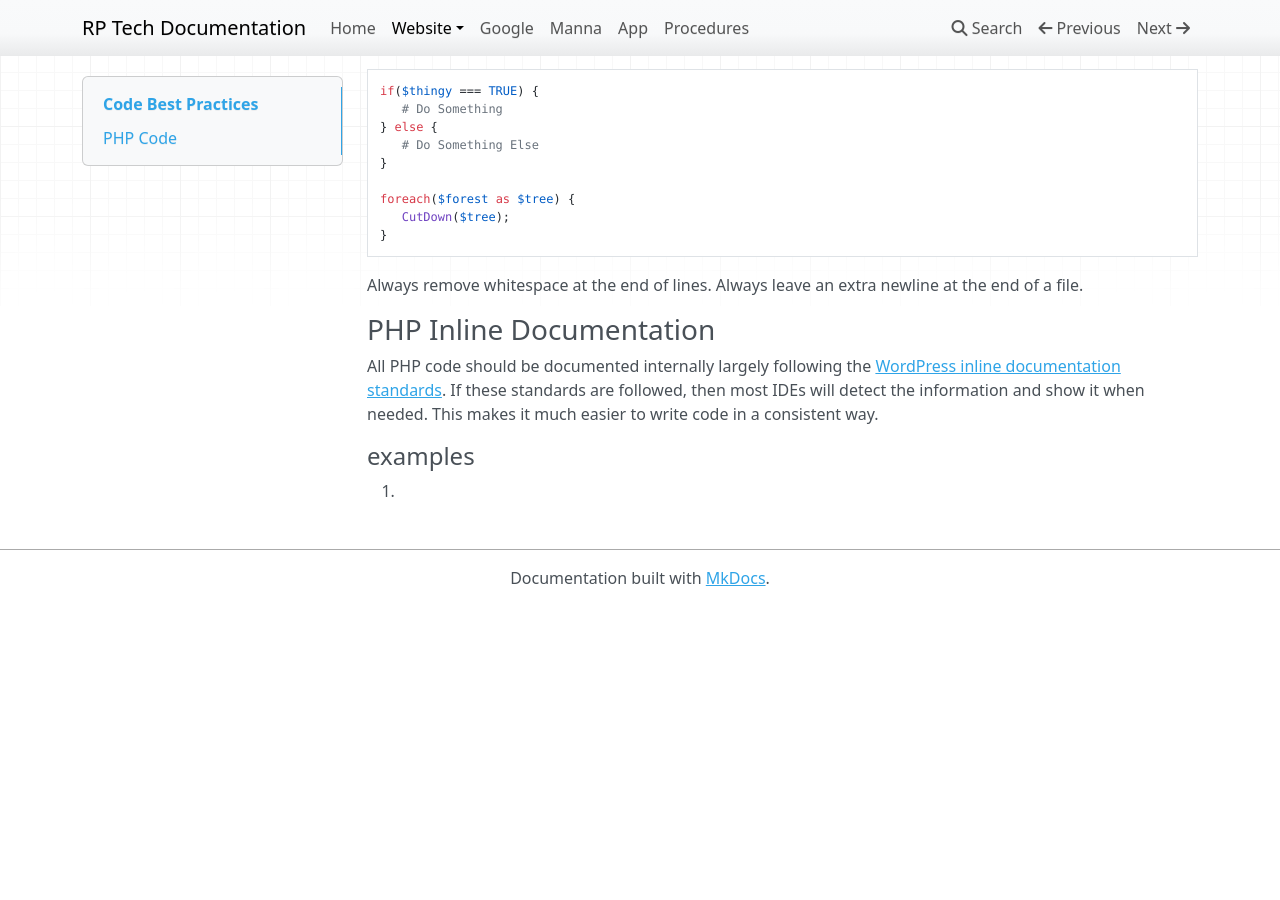
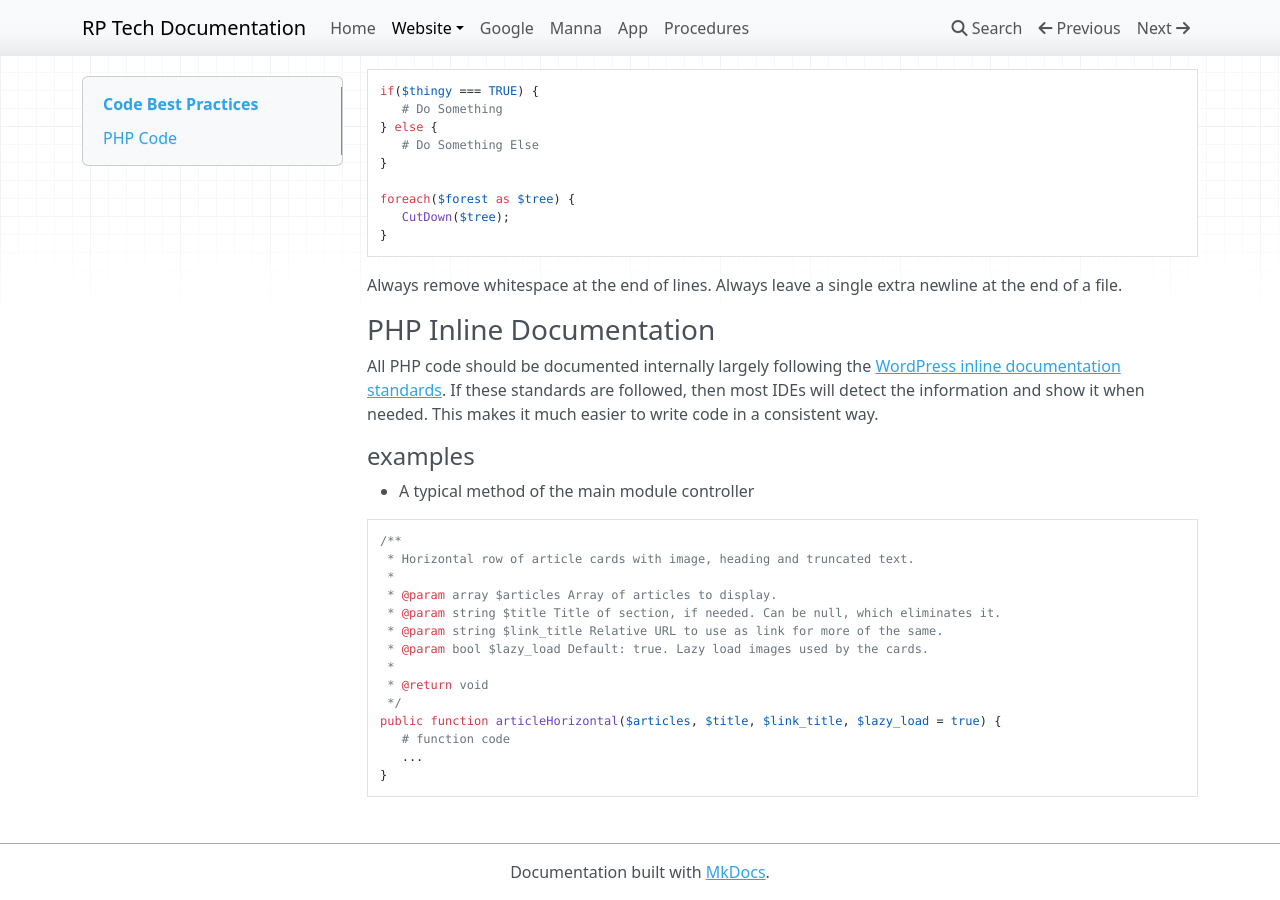
Before and after one commit to ReformedPerspective/rpdocs, an MkDocs documentation site: the page built from docs/website/php.md, in a window 1280 px wide and 900 px high, scrolled down 1021 px. Built offline with MkDocs 1.6.1, drawn with Linux system fonts in a browser that asks for light colours; nearby versions of some CDN libraries; before the commit the page ends 1627 px from its top, so only the background shows below that.

Commit message:
Add an example for Wordpress-style php inline documentation.

````diff
--- a/docs/website/php.md
+++ b/docs/website/php.md
@@ -55,7 +55,7 @@ foreach($forest as $tree) {
 }
 ```
 
-Always remove whitespace at the end of lines. Always leave an extra newline at the end of a file.
+Always remove whitespace at the end of lines. Always leave a single extra newline at the end of a file.
 
 ### PHP Inline Documentation
 
@@ -63,4 +63,21 @@ All PHP code should be documented internally largely following the [WordPress in
 
 #### examples
 
-1.
+- A typical method of the main module controller
+
+```php
+/**
+ * Horizontal row of article cards with image, heading and truncated text.
+ *
+ * @param array $articles Array of articles to display.
+ * @param string $title Title of section, if needed. Can be null, which eliminates it.
+ * @param string $link_title Relative URL to use as link for more of the same.
+ * @param bool $lazy_load Default: true. Lazy load images used by the cards.
+ *
+ * @return void
+ */
+public function articleHorizontal($articles, $title, $link_title, $lazy_load = true) {
+   # function code
+   ...
+}
+```
````
